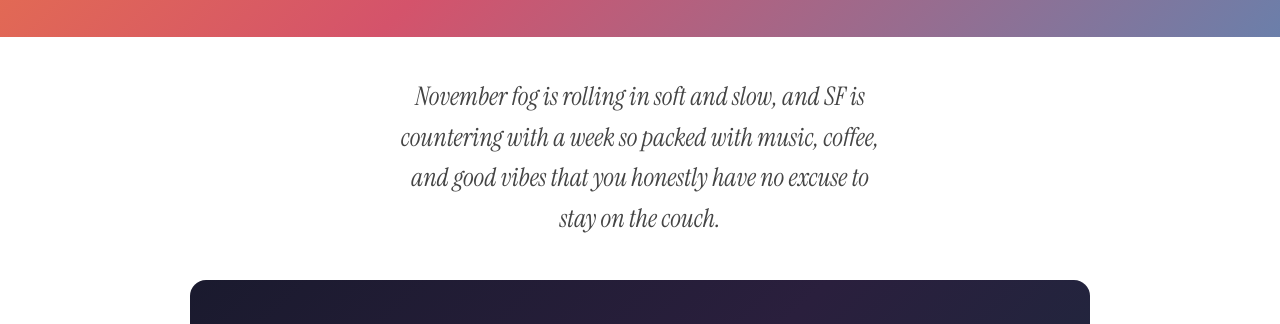
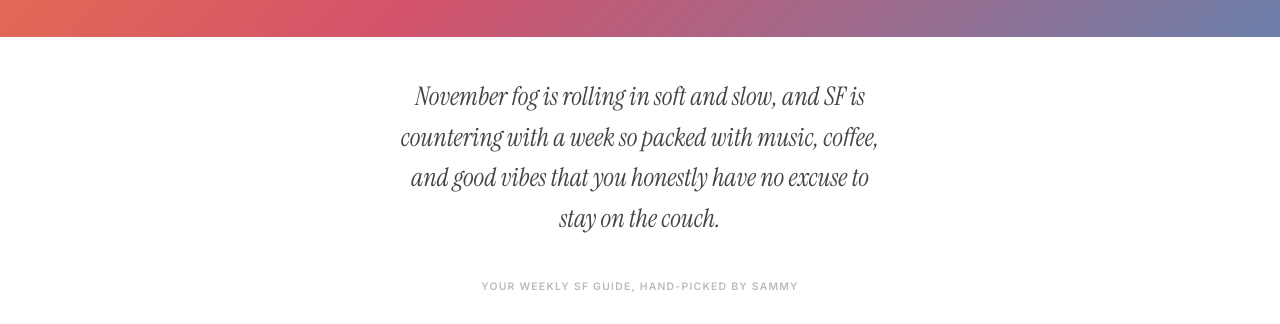
Before and after one commit to wangsamanthay/sammyssf, a website: page index.html in a window 1280 px wide. Shown: the part 190-514 px from the top of the page. Drawn offline with Linux system fonts and the light colour scheme.

Commit message:
Widen editorial hook to two lines, restore tagline label
Co-Authored-By: Claude Opus 4.6 <noreply@anthropic.com>
Claude-Session: https://claude.ai/code/session_01D4EeEdtHjMdfkW1dCtd4tk

```diff
--- a/index.html
+++ b/index.html
@@ -51,7 +51,7 @@
   .landing-hero-date { font-size: 0.8rem; color: rgba(255,255,255,0.55); }
 
   .landing-body { padding: 2.5rem 1.5rem; max-width: 540px; margin: 0 auto; text-align: center; }
-  .landing-tagline { display: none; }
+  .landing-tagline { font-family: 'Inter', sans-serif; font-size: 0.65rem; font-weight: 600; letter-spacing: 0.12em; text-transform: uppercase; color: #bbb; line-height: 1.4; margin-bottom: 2rem; }
   .landing-desc { display: none; }
 
   .landing-section-label { font-family: 'JetBrains Mono', monospace; font-size: 0.6rem; letter-spacing: 0.15em; text-transform: uppercase; color: #E8734A; margin-bottom: 12px; }
```
Also changed, not shown: template.html (+1 -1 lines).
